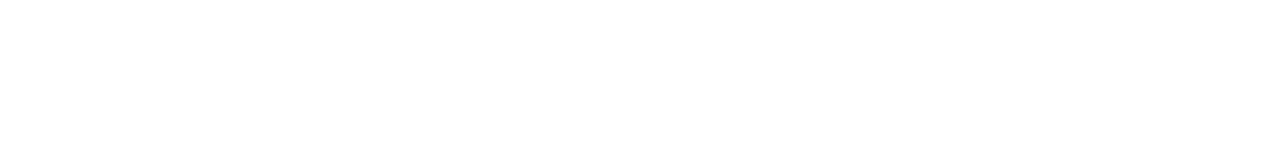
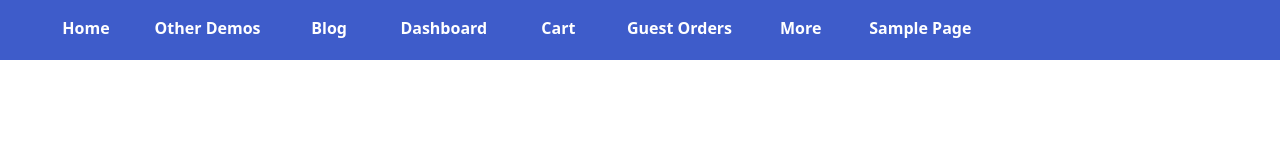
Before and after one commit to macthieuminh/f8-zoom-day-4, a plain HTML site: page menu.html in a window 1280 px wide. Drawn offline with Linux system fonts and the light colour scheme.

Commit message:
Hoàn thành trang Menu.html

```diff
--- a/css/style.css
+++ b/css/style.css
@@ -3,7 +3,6 @@ html {
         Ubuntu, Cantarell, "Open Sans", "Helvetica Neue", sans-serif;
     font-size: 62.5%;
 }
-
 /* Main */
 .main {
     margin-top: 1.8em;
@@ -82,3 +81,30 @@ main .work-exp {
 .edu p strong {
     font-weight: 700;
 }
+/* Menu */
+.menu-wrapper {
+    display: block;
+    padding: 0 30px;
+    color: #fff;
+    background: #3e5cca;
+}
+.menu-item {
+    display: inline-block;
+
+    min-width: 112px;
+    height: 60px;
+
+    text-align: center;
+}
+.menu-item:hover {
+    color: #000;
+    background-color: #fff;
+}
+.menu-item-link {
+    cursor: pointer;
+    display: block;
+    margin: auto;
+    font-size: 1.6rem;
+    font-weight: 600;
+    padding: 2rem 1rem;
+}
--- a/menu.html
+++ b/menu.html
@@ -1,11 +1,38 @@
 <!DOCTYPE html>
 <html lang="en">
-<head>
-    <meta charset="UTF-8">
-    <meta name="viewport" content="width=device-width, initial-scale=1.0">
-    <title>Document</title>
-</head>
-<body>
-
-</body>
+    <head>
+        <meta charset="UTF-8" />
+        <meta name="viewport" content="width=device-width, initial-scale=1.0" />
+        <link rel="stylesheet" href="css/reset.css" />
+        <link rel="stylesheet" href="css/style.css" />
+        <title>Menu</title>
+    </head>
+    <body>
+        <div class="menu-wrapper">
+            <div class="menu-item">
+                <a class="menu-item-link">Home</a>
+            </div>
+            <div class="menu-item">
+                <a class="menu-item-link">Other Demos</a>
+            </div>
+            <div class="menu-item">
+                <a class="menu-item-link">Blog</a>
+            </div>
+            <div class="menu-item">
+                <a class="menu-item-link">Dashboard</a>
+            </div>
+            <div class="menu-item">
+                <a class="menu-item-link">Cart</a>
+            </div>
+            <div class="menu-item">
+                <a class="menu-item-link">Guest Orders</a>
+            </div>
+            <div class="menu-item">
+                <a class="menu-item-link">More</a>
+            </div>
+            <div class="menu-item">
+                <a class="menu-item-link">Sample Page</a>
+            </div>
+        </div>
+    </body>
 </html>
```
Also changed, not shown: index.html (+2 -2 lines).
